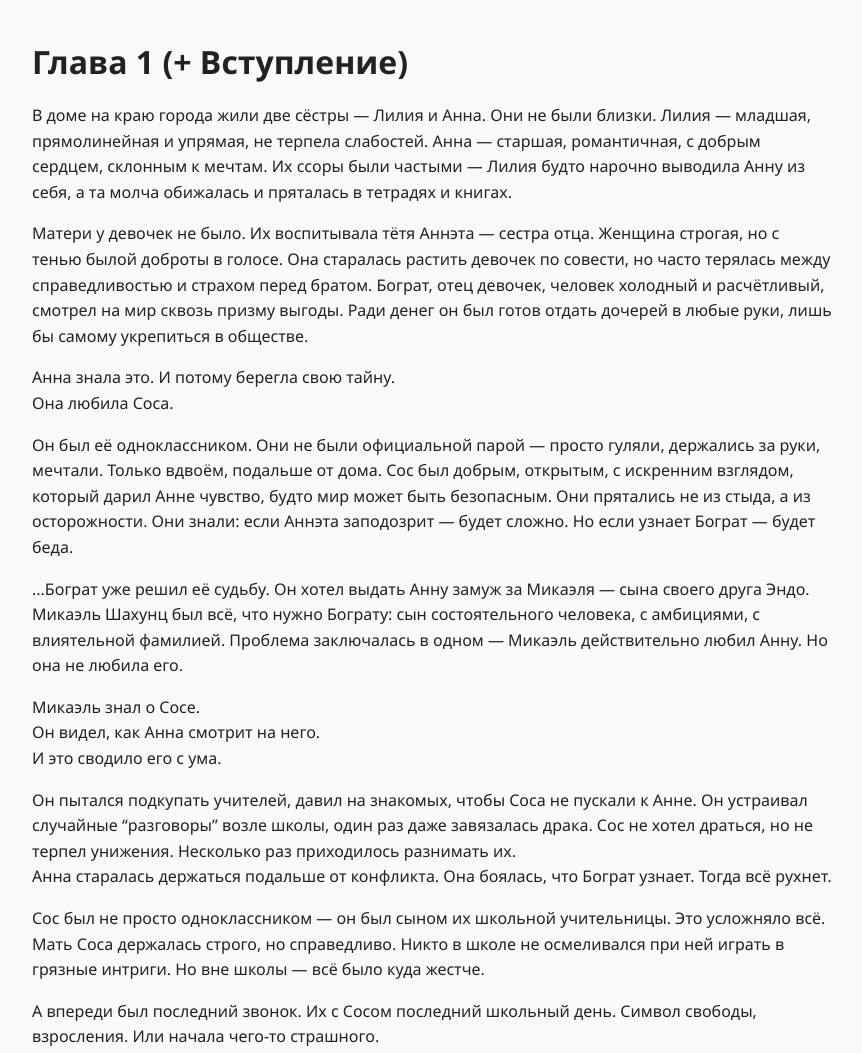
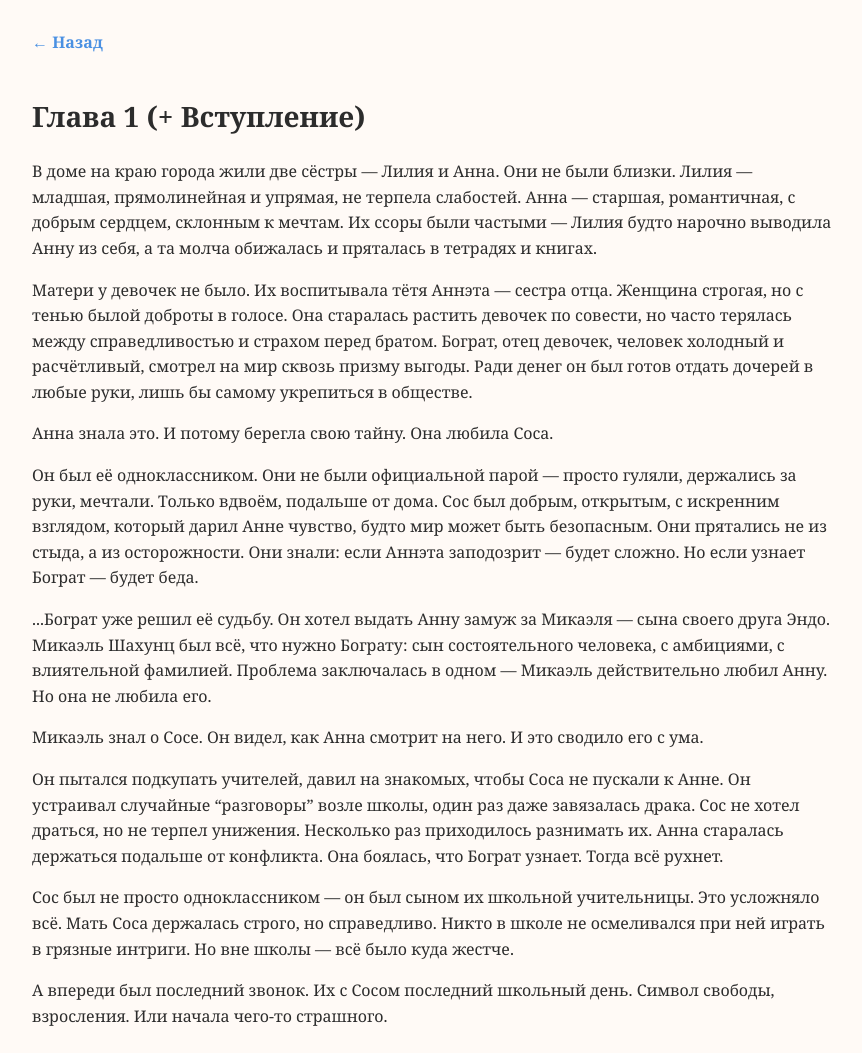
Before and after one commit to aramice01/posledniy-zvonok, a plain HTML site: page chapter1.html in a window 1280 px wide. Shown: the top 1053 px of the page, without its empty margins (208-1070 px from the left). Drawn offline with Linux system fonts and the light colour scheme.

Commit message:
Update chapter1.html

```diff
--- a/chapter1.html
+++ b/chapter1.html
@@ -1,34 +1,60 @@
 <!DOCTYPE html>
 <html lang="ru">
 <head>
-  <meta charset="UTF-8" />
-  <meta name="viewport" content="width=device-width, initial-scale=1" />
+  <meta charset="UTF-8">
+  <meta name="viewport" content="width=device-width, initial-scale=1">
   <title>Глава 1 — Последний звонок</title>
-  <link rel="stylesheet" href="styles.css" />
+  <style>
+    body {
+      font-family: Georgia, serif;
+      line-height: 1.6;
+      max-width: 800px;
+      margin: 0 auto;
+      padding: 30px;
+      background-color: #fffaf6;
+      color: #2c2c2c;
+    }
+
+    h1 {
+      font-size: 28px;
+      margin-bottom: 20px;
+    }
+
+    a.back {
+      display: inline-block;
+      margin-bottom: 20px;
+      text-decoration: none;
+      color: #4a90e2;
+      font-weight: bold;
+    }
+
+    a.back:hover {
+      text-decoration: underline;
+    }
+  </style>
 </head>
 <body>
-  <div class="container chapter-page">
+
+  <a href="index.html" class="back">&larr; Назад</a>
   <h1>Глава 1 (+ Вступление)</h1>
 
   <p>В доме на краю города жили две сёстры — Лилия и Анна. Они не были близки. Лилия — младшая, прямолинейная и упрямая, не терпела слабостей. Анна — старшая, романтичная, с добрым сердцем, склонным к мечтам. Их ссоры были частыми — Лилия будто нарочно выводила Анну из себя, а та молча обижалась и пряталась в тетрадях и книгах.</p>
 
   <p>Матери у девочек не было. Их воспитывала тётя Аннэта — сестра отца. Женщина строгая, но с тенью былой доброты в голосе. Она старалась растить девочек по совести, но часто терялась между справедливостью и страхом перед братом. Бограт, отец девочек, человек холодный и расчётливый, смотрел на мир сквозь призму выгоды. Ради денег он был готов отдать дочерей в любые руки, лишь бы самому укрепиться в обществе.</p>
 
-    <p>Анна знала это. И потому берегла свою тайну.<br>Она любила Соса.</p>
+  <p>Анна знала это. И потому берегла свою тайну. Она любила Соса.</p>
 
   <p>Он был её одноклассником. Они не были официальной парой — просто гуляли, держались за руки, мечтали. Только вдвоём, подальше от дома. Сос был добрым, открытым, с искренним взглядом, который дарил Анне чувство, будто мир может быть безопасным. Они прятались не из стыда, а из осторожности. Они знали: если Аннэта заподозрит — будет сложно. Но если узнает Бограт — будет беда.</p>
 
   <p>...Бограт уже решил её судьбу. Он хотел выдать Анну замуж за Микаэля — сына своего друга Эндо. Микаэль Шахунц был всё, что нужно Бограту: сын состоятельного человека, с амбициями, с влиятельной фамилией. Проблема заключалась в одном — Микаэль действительно любил Анну. Но она не любила его.</p>
 
-    <p>Микаэль знал о Сосе.<br>Он видел, как Анна смотрит на него.<br>И это сводило его с ума.</p>
+  <p>Микаэль знал о Сосе. Он видел, как Анна смотрит на него. И это сводило его с ума.</p>
 
-    <p>Он пытался подкупать учителей, давил на знакомых, чтобы Соса не пускали к Анне. Он устраивал случайные “разговоры” возле школы, один раз даже завязалась драка. Сос не хотел драться, но не терпел унижения. Несколько раз приходилось разнимать их.<br>Анна старалась держаться подальше от конфликта. Она боялась, что Бограт узнает. Тогда всё рухнет.</p>
+  <p>Он пытался подкупать учителей, давил на знакомых, чтобы Соса не пускали к Анне. Он устраивал случайные “разговоры” возле школы, один раз даже завязалась драка. Сос не хотел драться, но не терпел унижения. Несколько раз приходилось разнимать их. Анна старалась держаться подальше от конфликта. Она боялась, что Бограт узнает. Тогда всё рухнет.</p>
 
   <p>Сос был не просто одноклассником — он был сыном их школьной учительницы. Это усложняло всё. Мать Соса держалась строго, но справедливо. Никто в школе не осмеливался при ней играть в грязные интриги. Но вне школы — всё было куда жестче.</p>
 
   <p>А впереди был последний звонок. Их с Сосом последний школьный день. Символ свободы, взросления. Или начала чего-то страшного.</p>
 
-    <button onclick="location.href='index.html'" class="back-button">← Назад к главам</button>
-  </div>
 </body>
 </html>
```
Lines whose indentation alone changed are shown as unchanged.
